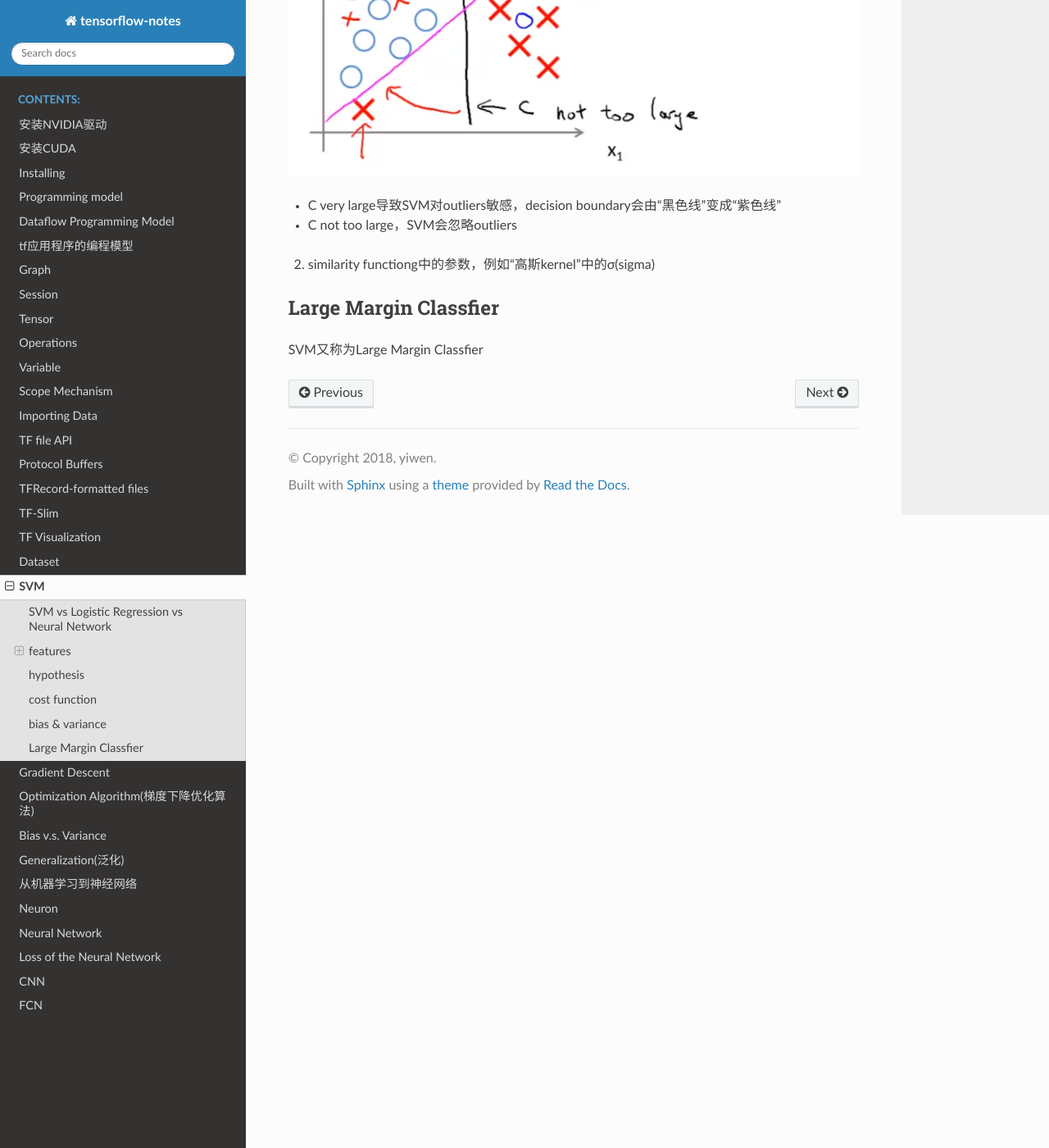
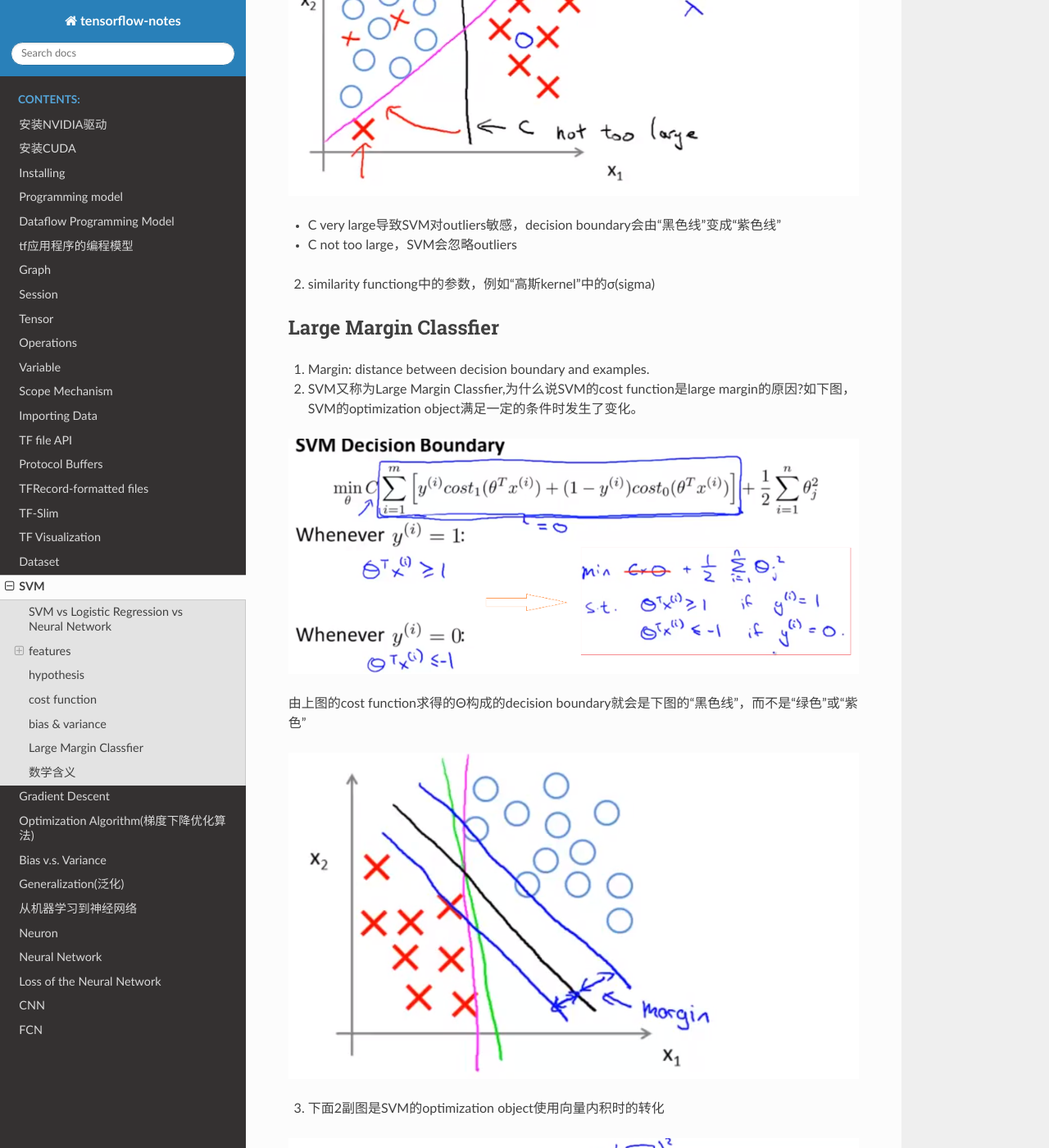
Before and after one commit to yiwenliu/tensorflow-notes, a Sphinx documentation site: the page built from source/svm.rst, in a window 1280 px wide and 1400 px high, scrolled down 2657 px. Shown: the whole window at 82% size. Built offline with Sphinx 7.4.7 and the Read the Docs theme 2.0.0, drawn with Linux system fonts in a browser that asks for light colours; some of the changed text lies outside the part shown.

Commit message:
20181030

```diff
--- a/source/svm.rst
+++ b/source/svm.rst
@@ -43,6 +43,7 @@ hypothesis
 
 - svm的hypothesis不像LR输出的是probability，而是make a prediction of y=1 or 0 directly.
 - 公式中的X即可能是original kernel，又可能是经过kernel function扩维后的new features.
+- 所谓decision boundary就是公式中的 Θ :superscript:`T` x
 
 cost function
 ----------------
@@ -69,4 +70,32 @@ SVM的underfitting/overfitting会受到下列因素的影响，《ML》p61：
 
 Large Margin Classfier
 --------------------------
-SVM又称为Large Margin Classfier
+1. Margin: distance between decision boundary and examples.
+
+2. SVM又称为Large Margin Classfier,为什么说SVM的cost function是large margin的原因?如下图，SVM的optimization object满足一定的条件时发生了变化。
+
+.. image:: img/svm-db.png
+
+由上图的cost function求得的Θ构成的decision boundary就会是下图的“黑色线”，而不是“绿色”或“紫色”
+
+.. image:: img/svm-large-margin.png
+
+3. 下面2副图是SVM的optimization object使用向量内积时的转化
+
+.. image:: img/svm_db_1.png
+
+.. image:: img/svm_db_2.png
+
+而且，下面这副图说明了，既要使||Θ||最小化，又要满足constraints对于||Θ||取值范围的限定，只能是 **projection** 尽量大，所以SVM选择下图右侧的绿色的decision boundary。
+
+.. image:: img/svm_db_3.png
+
+数学含义
+-----------------
+用向量内积来理解optimization object of SVM
+
+向量内积有2种计算方式，当两个向量的夹角>90时，是负数，如下图
+
+.. image:: img/svm-inner-product.png
+
+在讲义中例子是vector，如果是多维数组的内积呢？
```
Also changed, not shown: source/img/svm-db.png (added), source/img/svm-inner-product.png (added), source/img/svm-large-margin.png (added), source/img/svm_db_1.png (added), source/img/svm_db_2.png (added), source/img/svm_db_3.png (added).
